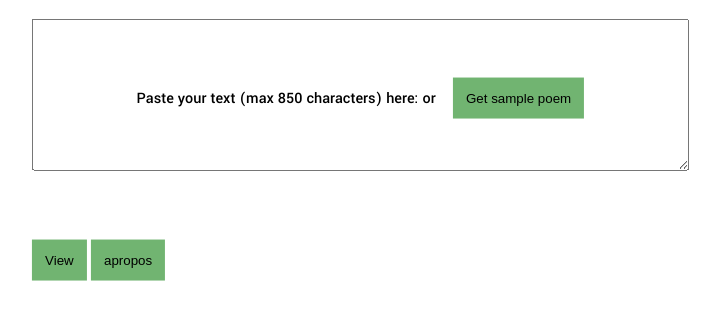
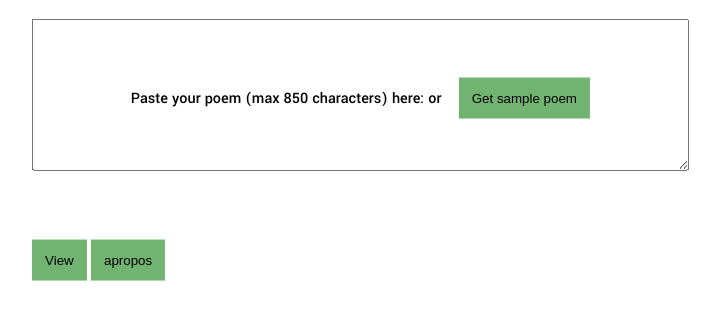
Before and after one commit to maaou99/final_CART345, a plain HTML site: page index.html in a window 1280 px wide. Shown: the part 306-626 px from the top of the page, without its empty margins (273-993 px from the left). Drawn offline with Linux system fonts and the light colour scheme.

Commit message:
Update index.html

```diff
--- a/index.html
+++ b/index.html
@@ -25,7 +25,7 @@
 
             <div id="text-over-textarea">
 
-                <label for="userText">Paste your text (max 850 characters) here: or <button onclick="samplePoem()" id="samplePoem">Get sample poem</button></label>
+                <label for="userText">Paste your poem (max 850 characters) here: or <button onclick="samplePoem()" id="samplePoem">Get sample poem</button></label>
                 <br>
             </div>
 
```
